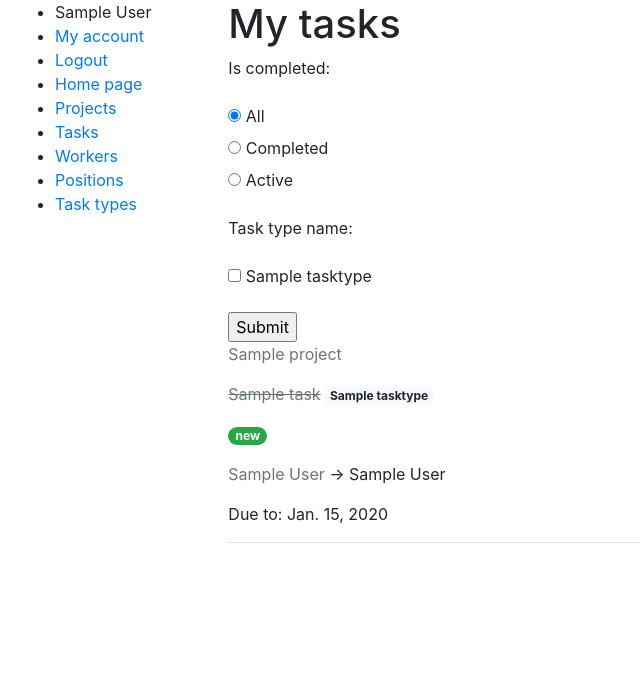
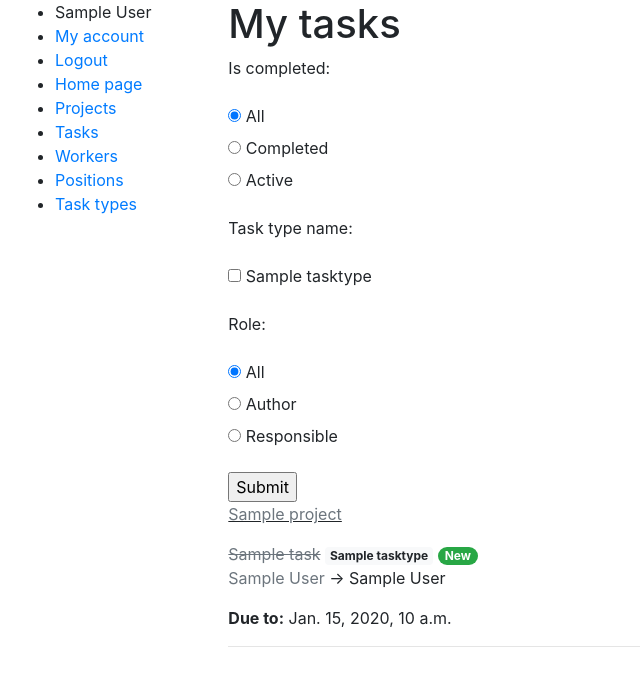
Before and after one commit to vkrasnovyd/project-management-platform, a Django app: page /tasks/ in a window 1280 px wide. Shown: the top 686 px of the page, without its empty margins (0-640 px from the left). Run offline with Django 4.2, Linux system fonts and the light colour scheme; a user stored in the database is signed in; tables that the repository leaves empty hold one stand-in row (values such as "Sample post").

Commit message:
Change filtering on TaskListView
Changed parent view model from generic.List view to views.FilterView for
 proper implementation of filtering system. Added filtering by role
 (author, responsible or none).

```diff
--- a/task_manager/views.py
+++ b/task_manager/views.py
@@ -1,4 +1,4 @@
-import django_filters
+from django_filters import FilterSet, BooleanFilter, ChoiceFilter, AllValuesMultipleFilter, views
 from django.contrib.auth import get_user_model
 from django.contrib.auth.decorators import login_required
 from django.contrib.auth.mixins import LoginRequiredMixin
@@ -166,8 +166,8 @@ class TaskTypeDeleteView(LoginRequiredMixin, generic.DeleteView):
     success_url = reverse_lazy("task_manager:task-type-list")
 
 
-class ProjectFilterSet(django_filters.FilterSet):
-    is_active = django_filters.BooleanFilter()
+class ProjectFilterSet(FilterSet):
+    is_active = BooleanFilter()
 
     class Meta:
         model = Project
@@ -283,41 +283,56 @@ def project_toggle_is_active(request, pk):
     return HttpResponseRedirect(reverse_lazy("task_manager:project-detail", args=[pk]))
 
 
-TASK_IS_COMPLETED_CHOICES = (
-    (True, "Completed"),
-    (False, "Active"),
-)
+class TaskFilterSet(FilterSet):
+    is_completed_choices = (
+        (True, "Completed"),
+        (False, "Active"),
+    )
+    role_choices = (
+        ("author", "Author"),
+        ("responsible", "Responsible")
+    )
 
-
-class TaskFilterSet(django_filters.FilterSet):
-    is_completed = django_filters.ChoiceFilter(
+    is_completed = ChoiceFilter(
         field_name="is_completed",
-        choices=TASK_IS_COMPLETED_CHOICES,
+        choices=is_completed_choices,
         widget=RadioSelect,
         empty_label="All"
     )
-    task_type = django_filters.AllValuesMultipleFilter(
+    task_type = AllValuesMultipleFilter(
         field_name="task_type__name",
         widget=CheckboxSelectMultiple
+    )
+    role = ChoiceFilter(
+        label="Role",
+        choices=role_choices,
+        method="filter_by_role",
+        widget=RadioSelect,
+        empty_label="All"
     )
 
     class Meta:
         model = Task
-        fields = ["is_completed", "task_type"]
+        fields = ["is_completed", "task_type", "role"]
+
+    def filter_by_role(self, queryset, name, value):
+        if self.request is None:
+            return Task.objects.none()
+        user = self.request.user
+        if value == "author":
+            return queryset.filter(author=user)
+        if value == "responsible":
+            return queryset.filter(responsible=user)
+        return queryset
 
 
-class TaskListView(LoginRequiredMixin, generic.ListView):
+class TaskListView(LoginRequiredMixin, views.FilterView):
     """View class for the page with a list of all tasks assigned to the logged-in user."""
 
     model = Task
     paginate_by = 15
     filterset_class = TaskFilterSet
-
-    def get_queryset(self):
-        user = self.request.user
-        queryset = super().get_queryset().filter(followers=user).select_related("project", "author", "responsible", "task_type")
-        self.filterset = self.filterset_class(self.request.GET, queryset=queryset)
-        return self.filterset.qs.distinct()
+    template_name = "task_manager/task_list.html"
 
     def get_context_data(self, *, object_list=None, **kwargs):
         context = super().get_context_data(**kwargs)
--- a/templates/task_manager/task_list.html
+++ b/templates/task_manager/task_list.html
@@ -15,7 +15,11 @@
   </form>
 
   {% for task in task_list %}
-    <p class="text-secondary">{{ task.project }}</p>
+    <p>
+      <u><a href="{% url 'task_manager:project-detail' pk=task.project.id %}" class="text-secondary">
+        {{ task.project }}
+      </a></u>
+    </p>
 
     <a href="{% url 'task_manager:task-detail' pk=task.id %}"
       {% if task.is_completed %}
@@ -26,7 +30,6 @@
     </a>
     <span class="badge badge-light">{{ task.task_type }}</span>
 
-    <p>
     <div
       {% if task.status == "new" %}
         class="badge badge-pill badge-success"
@@ -39,11 +42,10 @@
       {% else %}
         class="badge badge-pill badge-secondary"
       {% endif %}
-      >{{ task.status }}</div>
-    </p>
+    >{{ task.get_status_display }}</div>
 
     <p><span class="text-secondary">{{ task.author }}</span> → {{ task.responsible }}</p>
-    <p>Due to: {{ task.deadline|date }}</p>
+    <p><b>Due to:</b> {{ task.deadline|date }}, {{ task.deadline|time }}</p>
     <hr>
   {% endfor %}
 
```
Lines whose indentation alone changed are shown as unchanged.
